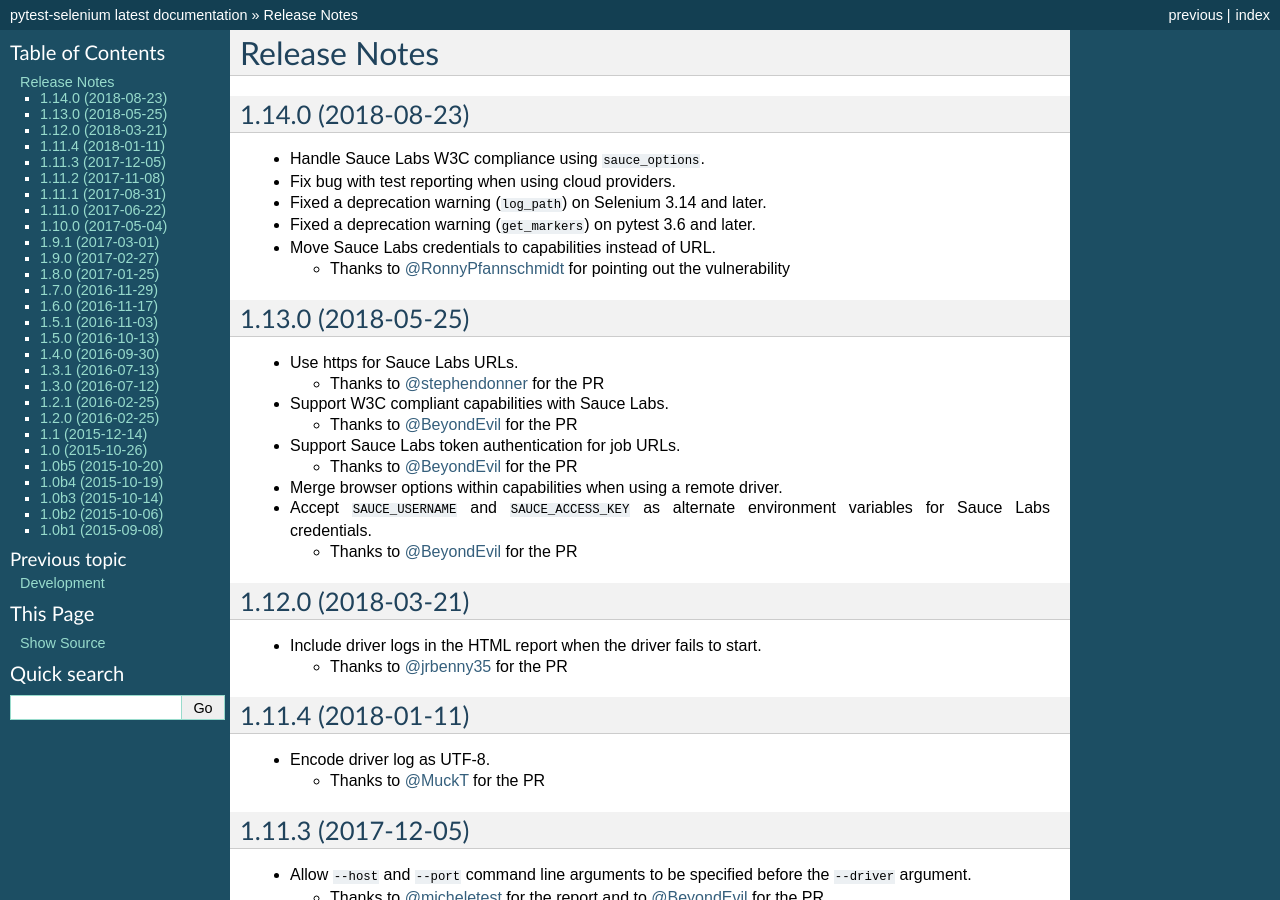
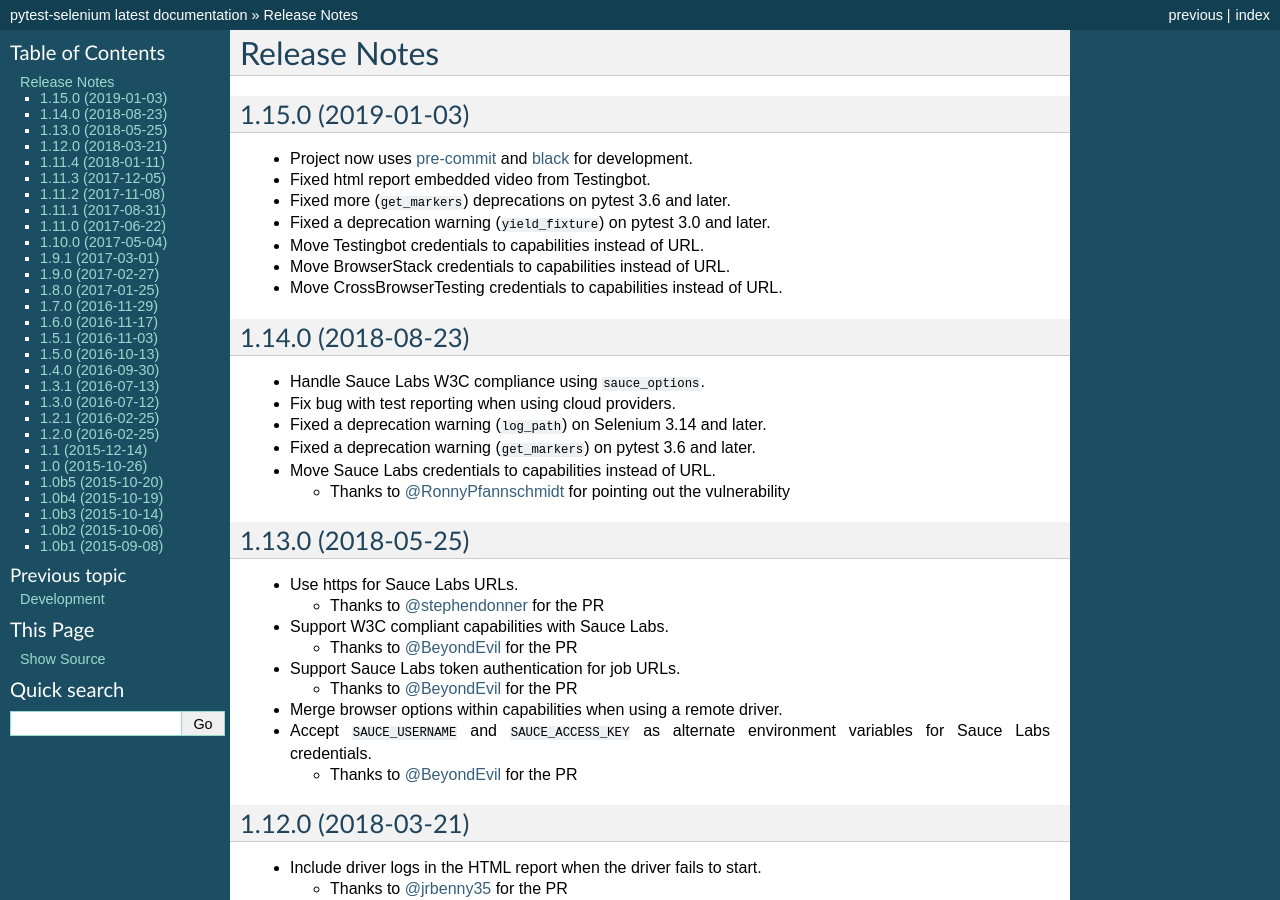
Before and after one commit to pytest-dev/pytest-selenium, a Sphinx documentation site: the page built from docs/news.rst, in a window 1280 px wide and 900 px high. Built offline with Sphinx 7.4.7, drawn with Linux system fonts in a browser that asks for light colours.

Commit message:
Release 1.15.0 (#205)
* Release 1.15.0

```diff
--- a/docs/news.rst
+++ b/docs/news.rst
@@ -1,6 +1,23 @@
 Release Notes
 =============
 
+
+1.15.0 (2019-01-03)
+-------------------
+
+* Project now uses `pre-commit <https://pre-commit.com/>`_ and `black <https://github.com/ambv/black>`_ for development.
+
+* Fixed html report embedded video from Testingbot.
+
+* Fixed more (``get_markers``) deprecations on pytest 3.6 and later.
+
+* Fixed a deprecation warning (``yield_fixture``) on pytest 3.0 and later.
+
+* Move Testingbot credentials to capabilities instead of URL.
+
+* Move BrowserStack credentials to capabilities instead of URL.
+
+* Move CrossBrowserTesting credentials to capabilities instead of URL.
 
 1.14.0 (2018-08-23)
 -------------------
```
